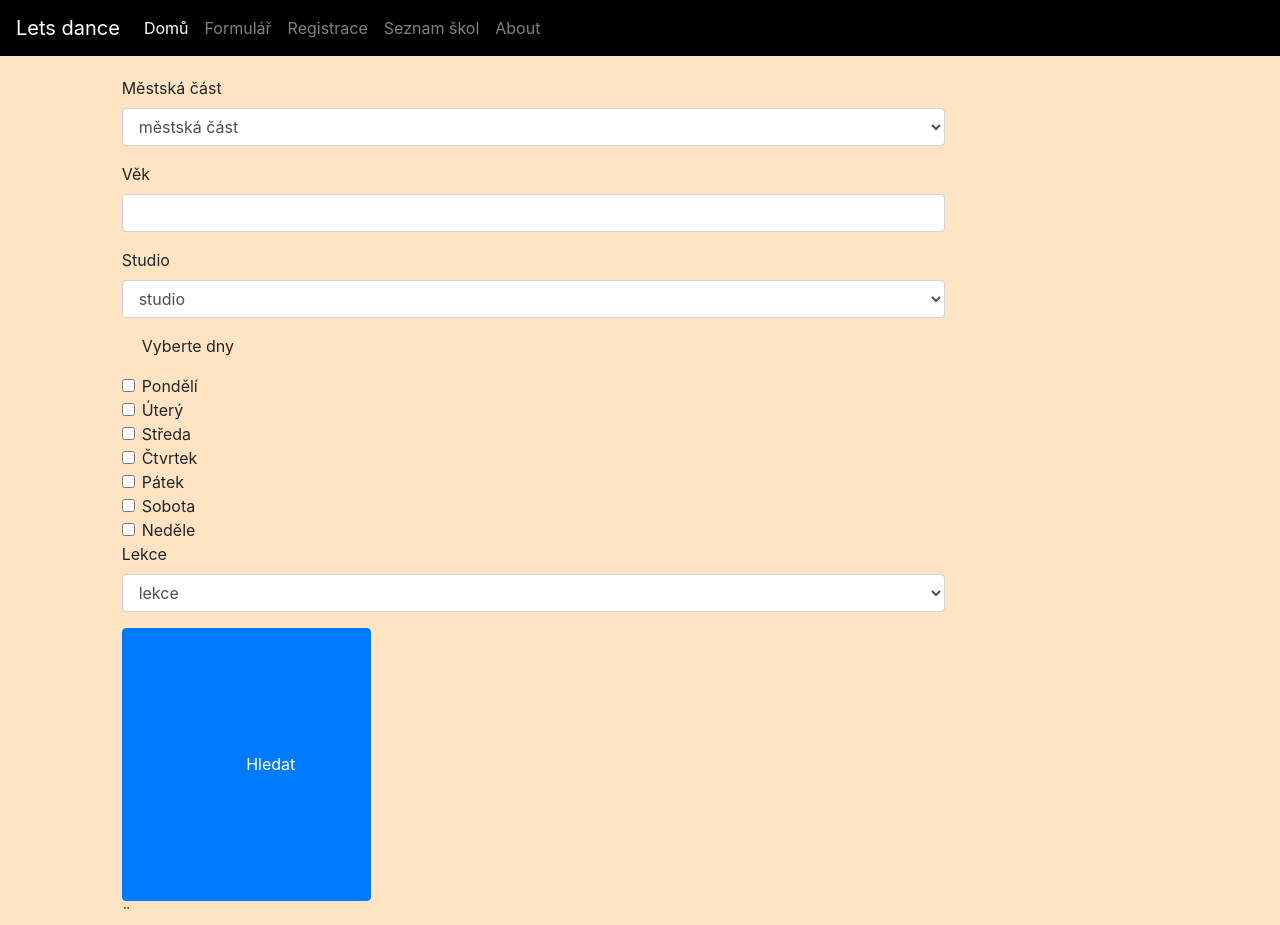
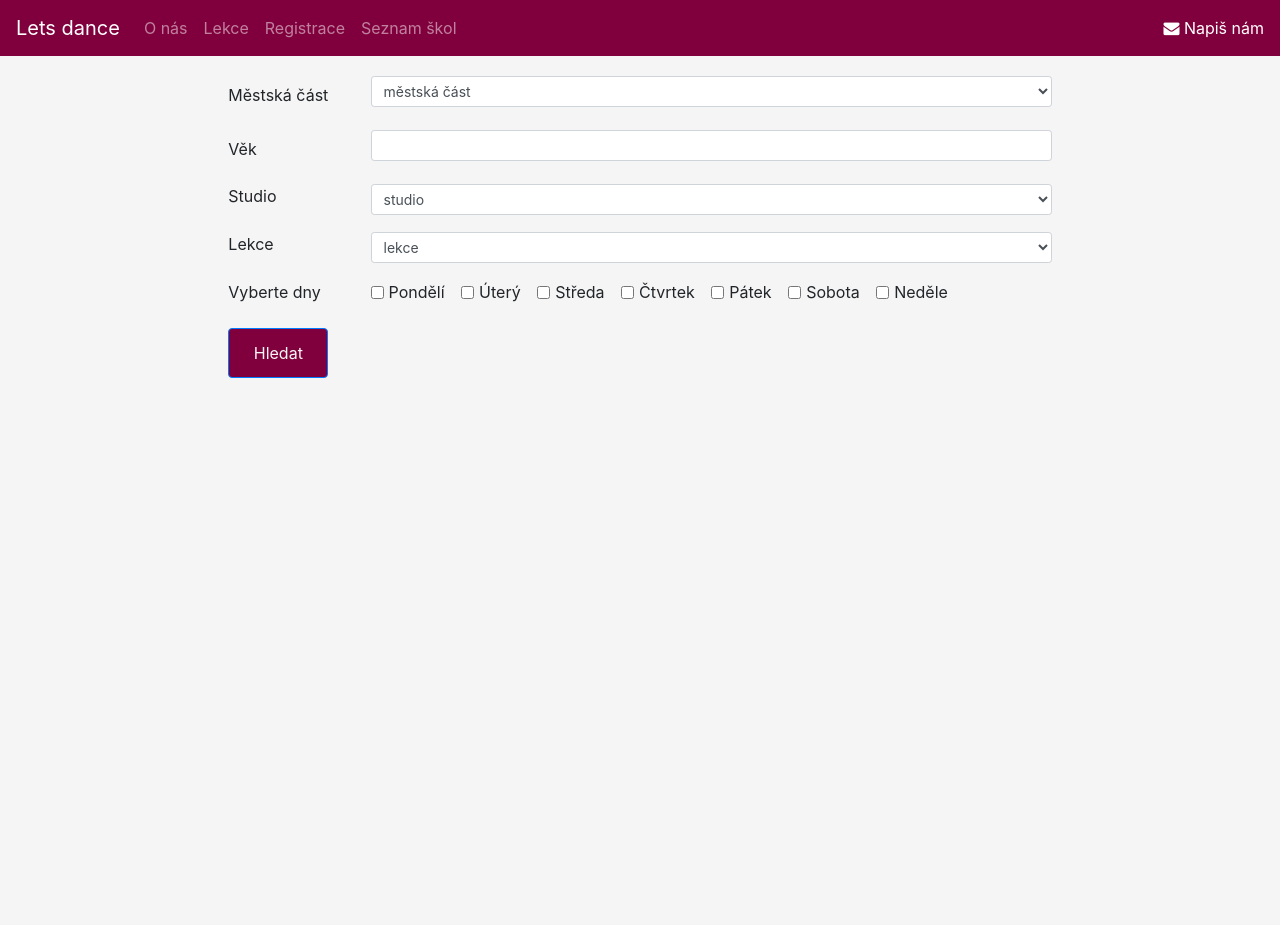
Before and after one commit to PajaCzechita/LetsDance, a Flask app: page /formular in a window 1280 px wide. After the commit the page ends 378 px from the top, so only its background shows below. Run offline with Flask 2, Linux system fonts and the light colour scheme; data that the repository does not hold is empty; some libraries are stand-ins or nearby versions.

Commit message:
uprava vizualu

```diff
--- a/static/css/style.css
+++ b/static/css/style.css
@@ -1,8 +1,18 @@
+/* úprava elementů */
 body {
-    background-color: bisque;
+    background-color: whitesmoke;
 }
+
+h1 {
+  text-shadow: none;
+  color: #80003d;
+  font-size: 2rem;
+}
+
+/* úprava tříd */
+
 .bg-pink {
-    background-color: black;
+    background-color: #80003d;
 }
 
 .logo {
@@ -11,19 +21,31 @@ body {
 .header {
   text-align: center;
   color: rebeccapurple;
-  }
+}
+
+.title-motto a {
+  color: #800080;
+}
+
+.img-left {
+  float: left;
+  margin-right: 10px;
+}
 
 .buttons {
-  width: 80%;
+  width: 10%;
   margin: auto;
   }
 
 
 .btn {
   display: inline-block;
-  width:25% !important;
+  width: 100px !important;
+  height: 50px;
   text-align: center;
-  padding: 15%;
+  padding: 5px;
+  background-color: #80003d;
+  color: whitesmoke;
 }
 
 /*
@@ -32,26 +54,33 @@ body {
   width: 10%; nefunguje*/
 
 
-.btn-registrace {
+/*.btn-registrace {
   background-image: url('/static/imgs/insert.png');
   background-size: cover;
   background-position: center;
-  width: 20%; /*negunguje, pokud v souhrnu nepresahne asi 80%*/
+  width: 20%; /*negunguje, pokud v souhrnu nepresahne asi 80%
   padding-right: 15%;
 }
+*/
 
-.btn-about {
+/*.btn-about {
   background-image: url('/static/imgs/about.png');
   background-size: cover;
   background-position: center;
   width: 20%;
   padding-right: 10%;
-}
+}*/
 
-.btn-formular{
+/*.btn-formular{
   background-image: url('/static/imgs/search.svg');
   background-size: cover;
   background-position: center;
   width: 20%;
   padding-left: 5%;
+}*/
+
+/* úprava id */
+
+#age_group li {
+  list-style: none;
 }
--- a/templates/formular.html
+++ b/templates/formular.html
@@ -1,96 +1,121 @@
 {% extends "layout.html" %} {% block body %}
-<div class="col-sm-8 offset-1" style="margin-top:20px ;">
+<div class="col-sm-8 offset-2" style="margin-top:20px ;">
 <script type="text/javascript" src="https://api.mapy.cz/loader.js"></script>
 <script type="text/javascript">Loader.load()</script>
 <form method="POST" action="{{ url_for('submit_formular') }}">
 
     <!--vyhledavani mestske casti praha-->
-  <div class="form-group">
-        <label for="exampleFormControlSelectCity">Městská část</label>
-        <select class="form-control" id="exampleFormControlSelectCity" name='city'>
+  <div class="form-group row">
+    <div class="col-sm-2">
+      <label for="exampleFormControlSelectCity" class="col-form-label">Městská část </label>
+    </div>
+      <div class="col-sm-10">
+        <select class="form-control form-control-sm" id="exampleFormControlSelectCity" name='city'>
           <option value="">městská část</option>
           {% for item in city %}
-            <option>{{ item.city_part }}</option>
+          <option>{{ item.city_part }}</option>
           {% endfor %}
         </select>
       </div>
-      <!--vyhledavani podle veku-->
-    <div class="form-group">
-      <label for="exampleInputVek">Věk</label>
-      <input type="number" class="form-control" id="exampleInputVek" min="1" max="99" name='vek'>
+  </div>
+
+      <!--vyhledavani podle věku-->
+  <div class="form-group row">
+    <div class="col-sm-2">
+      <label for="exampleInputVek" class="col-form-label">Věk</label>
     </div>
-    <div class="form-group">
-        <label for="exampleFormControlSelectStudio">Studio</label>
-        <select class="form-control" id="exampleFormControlSelectStudio" name='studio'>
+      <div class="col-sm-10">
+        <input type="number" class="form-control form-control-sm" id="exampleInputVek" min="1" max="99" name='vek'>
+      </div>
+    </div>
+
+    <!--Vyhledávání podle studia-->
+    <div class="form-group row">
+        <div class="col-sm-2">
+          <label for="exampleFormControlSelectStudio">Studio</label>
+        </div>
+        <div class="col-sm-10">
+          <select class="form-control form-control-sm" id="exampleFormControlSelectStudio" name='studio'>
           <option value="">studio</option>
           {% for item in studio %}
             <option>{{ item.school }}</option>
           {% endfor %}
         </select>
       </div>
-      <!--Vyhledavani podle dnu-->
-      <div class="form-check">
-        <p>Vyberte dny</p>
+    </div>
+
+    <!--Vybirani podle lekce-->
+    <div class="form-group row">
+        <div class="col-sm-2">
+        <label for="exampleFormControlSelectLekce">Lekce</label>
       </div>
-      <div class="form-check">
-        <input class="form-check-input" type="checkbox" value="Pondělí" id="Den1" name="Den_Pondeli">
-        <label class="form-check-label" for="Den1">
-          Pondělí
-        </label>
-      </div>
-      <div class="form-check">
-        <input class="form-check-input" type="checkbox" value="Úterý" id="Den2" name="Den_Utery">
-        <label class="form-check-label" for="Den2">
-          Úterý
-        </label>
-      </div>
-      <div class="form-check">
-        <input class="form-check-input" type="checkbox" value="Středa" id="Den3" name="Den_Streda">
-        <label class="form-check-label" for="Den3">
-          Středa
-        </label>
-      </div>
-      <div class="form-check">
-        <input class="form-check-input" type="checkbox" value="Čtvrtek" id="Den4" name="Den_Ctvrtek">
-        <label class="form-check-label" for="Den4">
-          Čtvrtek
-        </label>
-      </div>
-      <div class="form-check">
-        <input class="form-check-input" type="checkbox" value="Pátek" id="Den5" name="Den_Patek">
-        <label class="form-check-label" for="Den5">
-          Pátek
-        </label>
-      </div>
-      <div class="form-check">
-        <input class="form-check-input" type="checkbox" value="Sobota" id="Den6" name="Den_Sobota">
-        <label class="form-check-label" for="Den6">
-          Sobota
-        </label>
-      </div>
-      <div class="form-check">
-        <input class="form-check-input" type="checkbox" value="Neděle" id="Den7" name="Den_Nedele">
-        <label class="form-check-label" for="Den7">
-          Neděle
-        </label>
-      </div>
-        <!--Vybirani podle lekce-->
-      <div class="form-group">
-        <label for="exampleFormControlSelectLekce">Lekce</label>
-        <select class="form-control" id="exampleFormControlSelectLekce" name='lekce'>
+      <div class="col-sm-10">
+        <select class="form-control form-control-sm" id="exampleFormControlSelectLekce" name='lekce'>
           <option value="">lekce</option>
           {% for item in type %}
             <option>{{ item.lesson }}</option>
           {% endfor %}
         </select>
       </div>
-    <button type="submit" class="btn btn-primary">Hledat</button>
-  </form>¨
-  {% if results %}
+    </div>
 
 
+      <!--Vyhledavani podle dnu-->
+      <div class="form-group row">
+          <div class="col-sm-2">
+            <label for="exampleFormControlSelectStudio">Vyberte dny</label>
+          </div>
+          <div class="col-sm-10">
+              <div class="form-check form-check-inline">
+                  <input class="form-check-input" type="checkbox" value="Pondělí" id="Den1" name="Den_Pondeli">
+                  <label class="form-check-label" for="Den1">
+                    Pondělí
+                  </label>
+                </div>
+                <div class="form-check form-check-inline">
+                  <input class="form-check-input" type="checkbox" value="Úterý" id="Den2" name="Den_Utery">
+                  <label class="form-check-label" for="Den2">
+                    Úterý
+                  </label>
+                </div>
+                <div class="form-check form-check-inline">
+                  <input class="form-check-input" type="checkbox" value="Středa" id="Den3" name="Den_Streda">
+                  <label class="form-check-label" for="Den3">
+                    Středa
+                  </label>
+                </div>
+                <div class="form-check form-check-inline">
+                  <input class="form-check-input" type="checkbox" value="Čtvrtek" id="Den4" name="Den_Ctvrtek">
+                  <label class="form-check-label" for="Den4">
+                    Čtvrtek
+                  </label>
+                </div>
+                <div class="form-check form-check-inline">
+                  <input class="form-check-input" type="checkbox" value="Pátek" id="Den5" name="Den_Patek">
+                  <label class="form-check-label" for="Den5">
+                    Pátek
+                  </label>
+                </div>
+                <div class="form-check form-check-inline">
+                  <input class="form-check-input" type="checkbox" value="Sobota" id="Den6" name="Den_Sobota">
+                  <label class="form-check-label" for="Den6">
+                    Sobota
+                  </label>
+                </div>
+                <div class="form-check form-check-inline">
+                  <input class="form-check-input" type="checkbox" value="Neděle" id="Den7" name="Den_Nedele">
+                  <label class="form-check-label" for="Den7">
+                    Neděle
+                  </label>
+                </div>
+          </div>
+      </div>
 
+      <button type="submit" class="btn btn-primary">Hledat</button>
+  </form>
+  {% if results %}
   {% endif %}
   </div>
 
+
   {% endblock %}
--- a/templates/layout.html
+++ b/templates/layout.html
@@ -10,36 +10,34 @@
     <title>LetsDance</title>
 
     <link rel="stylesheet" href="static/bootstrap.css">
+    <link rel="stylesheet" href="https://stackpath.bootstrapcdn.com/font-awesome/4.7.0/css/font-awesome.min.css">
     <link rel="stylesheet" href="static/css/style.css">
 
 </head>
 <body>
     <nav class="navbar navbar-expand-lg navbar-dark bg-pink">
-        <a class="navbar-brand" href="{{ url_for('show_index') }}">Lets dance</a>
-        <button class="navbar-toggler" type="button" data-toggle="collapse" data-target="#navbarNavDropdown" aria-controls="navbarNavDropdown" aria-expanded="false" aria-label="Toggle navigation">
+      <a class="navbar-brand" href="{{ url_for('show_index') }}">Lets dance</a>
+        <button class="navbar-toggler" type="button" data-toggle="collapse" data-target="#navbarText" aria-controls="navbarText" aria-expanded="false" aria-label="Toggle navigation">
           <span class="navbar-toggler-icon"></span>
         </button>
-        <div class="collapse navbar-collapse" id="navbarNavDropdown">
-          <ul class="navbar-nav">
-            <li class="nav-item active">
-              <a class="nav-link" href="{{ url_for('show_index') }}">Domů <span class="sr-only">(current)</span></a>
+        <div class="collapse navbar-collapse" id="navbarText">
+          <ul class="nav navbar-nav">
+            <li class="nav-item">
+              <a class="nav-link" href="{{ url_for('show_about') }}">O nás</a>
             </li>
-
             <li class="nav-item">
-              <a class="nav-link" href="{{ url_for('show_formular') }}">Formulář</a>
+              <a class="nav-link" href="{{ url_for('show_formular') }}">Lekce</a>
             </li>
-
             <li class="nav-item">
               <a class="nav-link" href="{{ url_for('add_course') }}">Registrace</a>
             </li>
             <li class="nav-item">
               <a class="nav-link" href="/seznam">Seznam škol</a>
             </li>
-            <li class="nav-item">
-              <a class="nav-link" href="{{ url_for('show_about') }}">About</a>
-            </li>
-
-            </ul>
+          </ul>
+          <span class="navbar-text ml-auto">
+            <a class="link" href='mailto:tojestevymyslime@gmail.com'> <i class="fa fa-envelope"></i> Napiš nám</a>
+          </span>
         </div>
       </nav>
 
--- a/templates/registrace.html
+++ b/templates/registrace.html
@@ -4,7 +4,7 @@
 {% block title %}Vložte svůj kurz{% endblock %}
 {% block body %}
 
-<div class="form col-sm-6 offset-3" style="margin-top:20px ;">
+<div class="form col-sm-8 offset-2" style="margin-top:20px ;">
   <form method="POST" action="{{ url_for('add_course') }}">
 
     {{ render_field(form.lesson) }}
@@ -23,9 +23,7 @@
 
 
     <div>
-      <p class="buttons">
         <input tabindex=1 type="submit" value="Odeslat" class="btn btn-default">
-      </p>
     </div>
   </form>
   </div>
--- a/templates/vysledky_vyhledavani.html
+++ b/templates/vysledky_vyhledavani.html
@@ -42,7 +42,7 @@
         <tr>
         <td>{{item.city_part}}</td>
         <td>{{item.ageGroupFrom}} - {{item.ageGroupTo}}</td>
-        <td>{{item.school}}</td>
+        <td><a href="{{item.link}}" target="_blank">{{item.school}}</a></td>
         <td>{{item.day}}</td>
         <td>{{item.lesson}}</td>
         <td>{{item.time}}</td>
```
Also changed, not shown: templates/about.html (+25 -22 lines), templates/index.html (+7 -4 lines), templates/list.html (+3 -4 lines).
